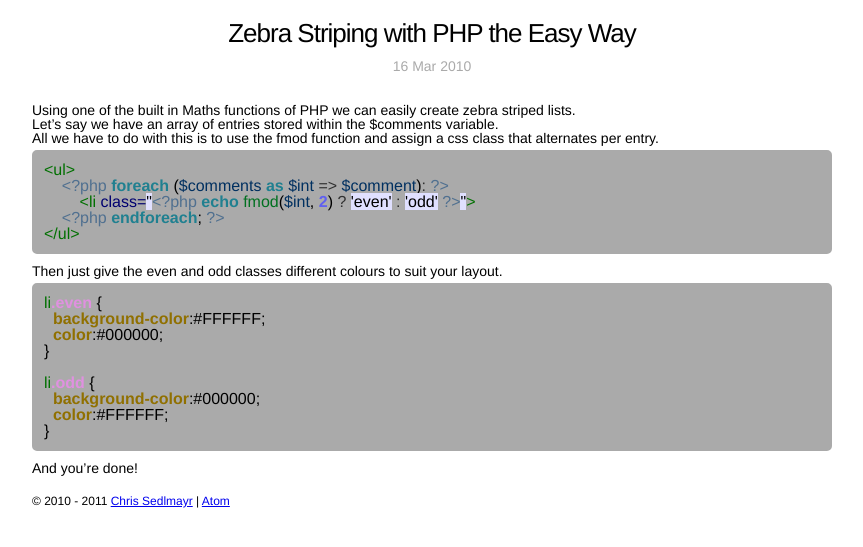
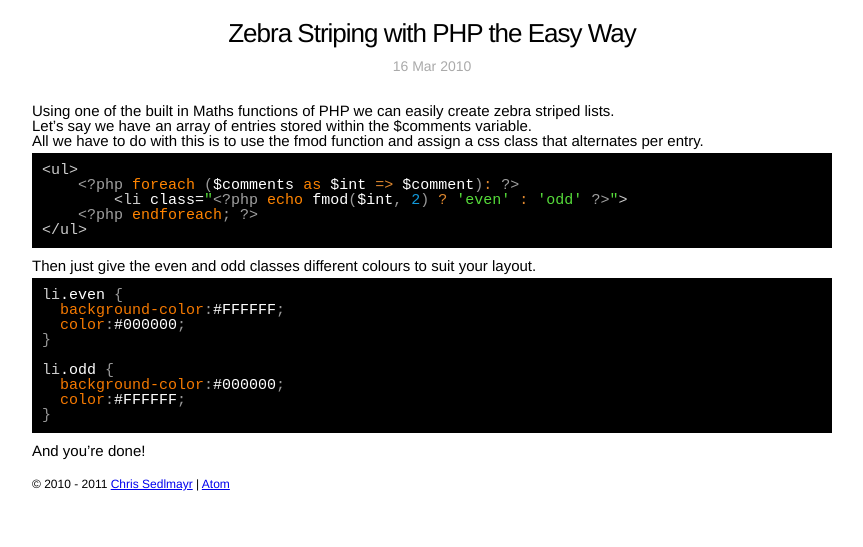
Before and after one commit to catchamonkey/catchamonkey.github.com, a Jekyll site: the page built from _posts/2010-03-16-zebra-striping-with-php-the-easy-way.md, in a window 1280 px wide. Shown: the top 547 px of the page, without its empty margins (208-1071 px from the left). Built offline with Jekyll 4.4.1, drawn with Linux system fonts in a browser that asks for light colours; Markdown is read by kramdown in place of the engine named in the settings.

Commit message:
Fixed some content in the textmate tip post Updated the syntax highlighting styles Modified the font of the pre tag content and updated p content font size

```diff
--- a/css/styles.css
+++ b/css/styles.css
@@ -84,8 +84,7 @@ footer {
 }
 p {
     margin-top:10px;
-    font-size: 14px;
-
+    font-size: 15px;
 }
 p.meta {
     text-align: center;
@@ -93,11 +92,9 @@ p.meta {
 pre {
     padding:10px;
     margin: 5px 0px;
-    background-color: #aaaaaa;
-    border: 2px solid #aaaaaa;
-    -moz-border-radius: 5px;
-    -webkit-border-radius: 5px;
-    border-radius: 5px;
+    background-color: #000000;
+    font-family: monospace;
+    font-size: 15px;
 }
 #main a {
     text-decoration: underline;
--- a/css/syntax.css
+++ b/css/syntax.css
@@ -1,61 +1,70 @@
 .hll { background-color: #ffffcc }
-.c { color: #606060; font-style: italic } /* Comment */
-.err { color: #F00000; background-color: #F0A0A0 } /* Error */
-.k { color: #208090; font-weight: bold } /* Keyword */
-.o { color: #303030 } /* Operator */
-.cm { color: #606060; font-style: italic } /* Comment.Multiline */
-.cp { color: #507090 } /* Comment.Preproc */
-.c1 { color: #606060; font-style: italic } /* Comment.Single */
-.cs { color: #c00000; font-weight: bold; font-style: italic } /* Comment.Special */
-.gd { color: #A00000 } /* Generic.Deleted */
-.ge { font-style: italic } /* Generic.Emph */
-.gr { color: #FF0000 } /* Generic.Error */
-.gh { color: #000080; font-weight: bold } /* Generic.Heading */
+ { background: #000000; }
+.c { color: #B729D9; font-style: italic } /* Comment */
+.err { color: #a40000; border: 1px solid #ef2929 } /* Error */
+.g { color: #ffffff } /* Generic */
+.k { color: #FF8400 } /* Keyword */
+.l { color: #ffffff } /* Literal */
+.n { color: #ffffff } /* Name */
+.o { color: #E0882F } /* Operator */
+.x { color: #ffffff } /* Other */
+.p { color: #999999 } /* Punctuation */
+.cm { color: #B729D9; font-style: italic } /* Comment.Multiline */
+.cp { color: #a0a0a0 } /* Comment.Preproc */
+.c1 { color: #B729D9; font-style: italic } /* Comment.Single */
+.cs { color: #B729D9; font-style: italic } /* Comment.Special */
+.gd { color: #a40000 } /* Generic.Deleted */
+.ge { color: #ffffff; font-style: italic } /* Generic.Emph */
+.gr { color: #ef2929 } /* Generic.Error */
+.gh { color: #000080 } /* Generic.Heading */
 .gi { color: #00A000 } /* Generic.Inserted */
 .go { color: #808080 } /* Generic.Output */
-.gp { color: #c65d09; font-weight: bold } /* Generic.Prompt */
-.gs { font-weight: bold } /* Generic.Strong */
+.gp { color: #745334 } /* Generic.Prompt */
+.gs { color: #ffffff; font-weight: bold } /* Generic.Strong */
 .gu { color: #800080; font-weight: bold } /* Generic.Subheading */
-.gt { color: #0040D0 } /* Generic.Traceback */
-.kc { color: #208090; font-weight: bold } /* Keyword.Constant */
-.kd { color: #208090; font-weight: bold } /* Keyword.Declaration */
-.kn { color: #208090; font-weight: bold } /* Keyword.Namespace */
-.kp { color: #0080f0; font-weight: bold } /* Keyword.Pseudo */
-.kr { color: #208090; font-weight: bold } /* Keyword.Reserved */
-.kt { color: #6060f0; font-weight: bold } /* Keyword.Type */
-.m { color: #6000E0; font-weight: bold } /* Literal.Number */
-.s { background-color: #e0e0ff } /* Literal.String */
-.na { color: #000070 } /* Name.Attribute */
-.nb { color: #007020 } /* Name.Builtin */
-.nc { color: #e090e0; font-weight: bold } /* Name.Class */
-.no { color: #50e0d0; font-weight: bold } /* Name.Constant */
-.nd { color: #505050; font-weight: bold } /* Name.Decorator */
-.ni { color: #800000 } /* Name.Entity */
-.ne { color: #F00000; font-weight: bold } /* Name.Exception */
-.nf { color: #50e0d0; font-weight: bold } /* Name.Function */
-.nl { color: #907000; font-weight: bold } /* Name.Label */
-.nn { color: #0e84b5; font-weight: bold } /* Name.Namespace */
-.nt { color: #007000 } /* Name.Tag */
-.nv { color: #003060 } /* Name.Variable */
-.ow { color: #000000; font-weight: bold } /* Operator.Word */
-.w { color: #bbbbbb } /* Text.Whitespace */
-.mf { color: #6000E0; font-weight: bold } /* Literal.Number.Float */
-.mh { color: #005080; font-weight: bold } /* Literal.Number.Hex */
-.mi { color: #6060f0; font-weight: bold } /* Literal.Number.Integer */
-.mo { color: #4000E0; font-weight: bold } /* Literal.Number.Oct */
-.sb { background-color: #e0e0ff } /* Literal.String.Backtick */
-.sc { color: #8080F0 } /* Literal.String.Char */
-.sd { color: #D04020 } /* Literal.String.Doc */
-.s2 { background-color: #e0e0ff } /* Literal.String.Double */
-.se { color: #606060; font-weight: bold; background-color: #e0e0ff } /* Literal.String.Escape */
-.sh { background-color: #e0e0ff } /* Literal.String.Heredoc */
-.si { background-color: #e0e0e0 } /* Literal.String.Interpol */
-.sx { color: #f08080; background-color: #e0e0ff } /* Literal.String.Other */
-.sr { color: #000000; background-color: #e0e0ff } /* Literal.String.Regex */
-.s1 { background-color: #e0e0ff } /* Literal.String.Single */
-.ss { color: #f0c080 } /* Literal.String.Symbol */
-.bp { color: #007020 } /* Name.Builtin.Pseudo */
-.vc { color: #c0c0f0 } /* Name.Variable.Class */
-.vg { color: #f08040 } /* Name.Variable.Global */
-.vi { color: #a0a0f0 } /* Name.Variable.Instance */
-.il { color: #6060f0; font-weight: bold } /* Literal.Number.Integer.Long */
+.gt { color: #a40000; font-weight: bold } /* Generic.Traceback */
+.kc { color: #004461 } /* Keyword.Constant */
+.kd { color: #004461 } /* Keyword.Declaration */
+.kn { color: #004461 } /* Keyword.Namespace */
+.kp { color: #004461 } /* Keyword.Pseudo */
+.kr { color: #004461 } /* Keyword.Reserved */
+.kt { color: #004461 } /* Keyword.Type */
+.ld { color: #ffffff } /* Literal.Date */
+.m { color: #1299DA } /* Literal.Number */
+.s { color: #56DB3A } /* Literal.String */
+.na { color: #ffffff } /* Name.Attribute */
+.nb { color: #ffffff } /* Name.Builtin */
+.nc { color: #ffffff } /* Name.Class */
+.no { color: #ffffff } /* Name.Constant */
+.nd { color: #808080 } /* Name.Decorator */
+.ni { color: #ce5c00 } /* Name.Entity */
+.ne { color: #cc0000 } /* Name.Exception */
+.nf { color: #ffffff } /* Name.Function */
+.nl { color: #f57900 } /* Name.Label */
+.nn { color: #ffffff } /* Name.Namespace */
+.nx { color: #ffffff } /* Name.Other */
+.py { color: #ffffff } /* Name.Property */
+.nt { color: #cccccc } /* Name.Tag */
+.nv { color: #ffffff } /* Name.Variable */
+.ow { color: #E0882F } /* Operator.Word */
+.w { color: #f8f8f8; text-decoration: underline } /* Text.Whitespace */
+.mf { color: #1299DA } /* Literal.Number.Float */
+.mh { color: #1299DA } /* Literal.Number.Hex */
+.mi { color: #1299DA } /* Literal.Number.Integer */
+.mo { color: #1299DA } /* Literal.Number.Oct */
+.sb { color: #56DB3A } /* Literal.String.Backtick */
+.sc { color: #56DB3A } /* Literal.String.Char */
+.sd { color: #B729D9; font-style: italic } /* Literal.String.Doc */
+.s2 { color: #56DB3A } /* Literal.String.Double */
+.se { color: #56DB3A } /* Literal.String.Escape */
+.sh { color: #56DB3A } /* Literal.String.Heredoc */
+.si { color: #56DB3A } /* Literal.String.Interpol */
+.sx { color: #56DB3A } /* Literal.String.Other */
+.sr { color: #56DB3A } /* Literal.String.Regex */
+.s1 { color: #56DB3A } /* Literal.String.Single */
+.ss { color: #56DB3A } /* Literal.String.Symbol */
+.bp { color: #3465a4 } /* Name.Builtin.Pseudo */
+.vc { color: #ffffff } /* Name.Variable.Class */
+.vg { color: #ffffff } /* Name.Variable.Global */
+.vi { color: #ffffff } /* Name.Variable.Instance */
+.il { color: #1299DA } /* Literal.Number.Integer.Long */
```
Also changed, not shown: _posts/2010-06-30-textmate-tip-automatic-php-spl_autoload-class-name-from-file-path.md (+3 -0 lines).
